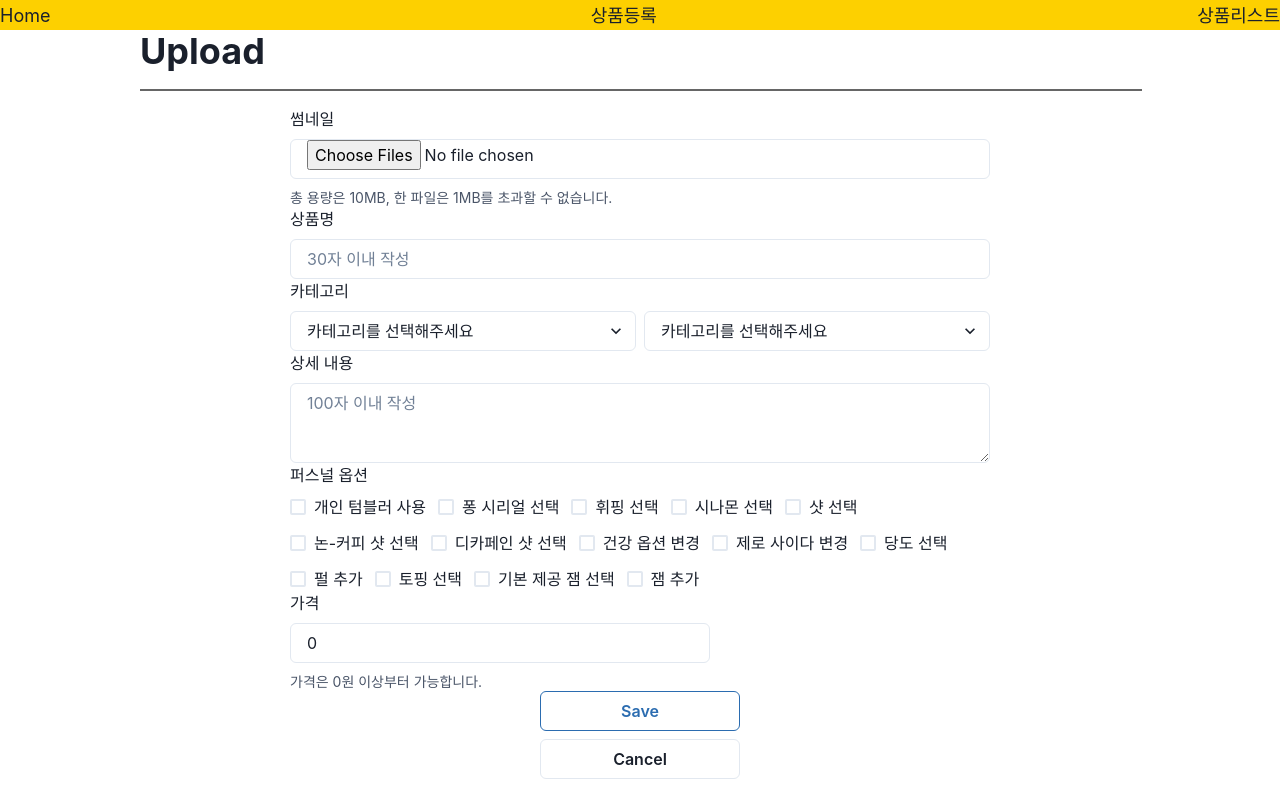
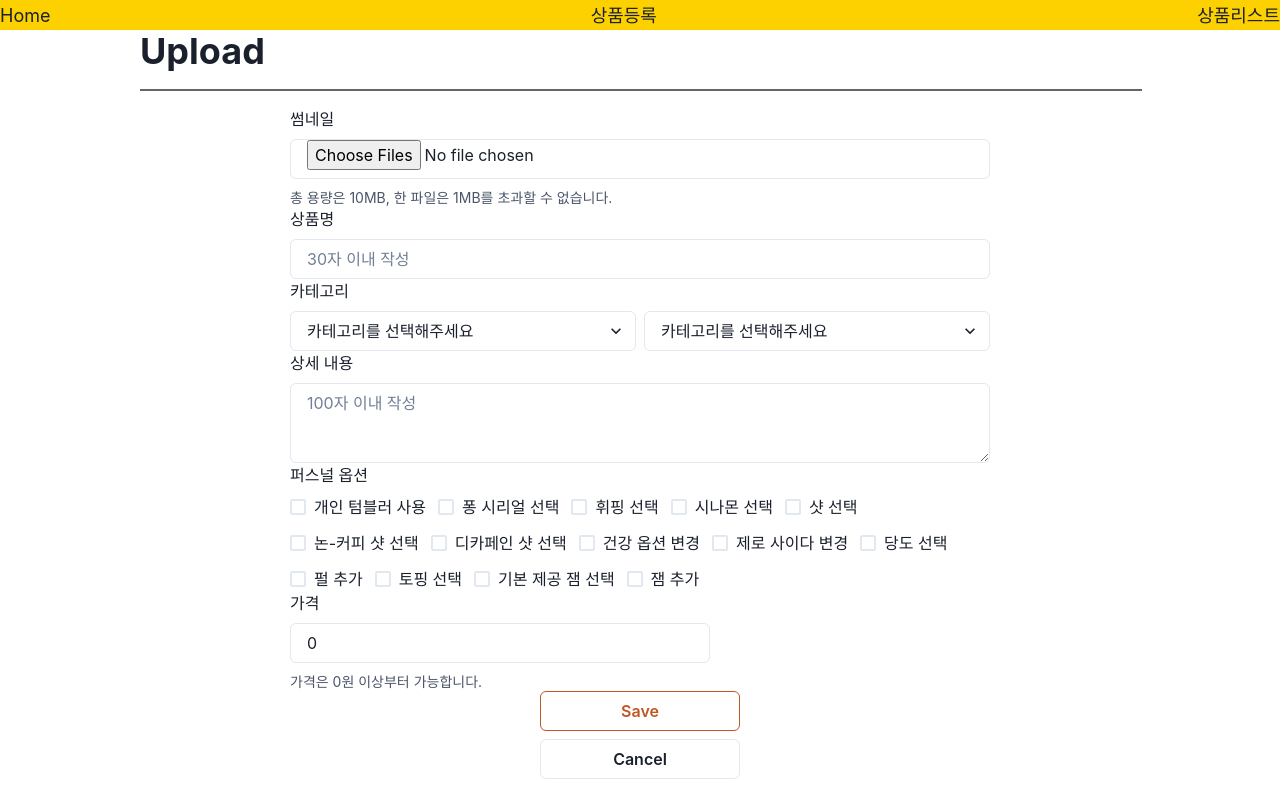
Before and after one commit to huitopia/mega-around, a React (Vite) app in the folder frontend/: page /product in a window 1280 px wide. Built offline with nearby package versions, Linux system fonts and the light colour scheme.

Commit message:
react : 버튼 색상 변경

```diff
--- a/frontend/src/product/ProductUpload.jsx
+++ b/frontend/src/product/ProductUpload.jsx
@@ -178,7 +178,7 @@ export function ProductUpload() {
               <VStack>
                 <Button
                   isLoading={loading}
-                  colorScheme={"blue"}
+                  colorScheme={"orange"}
                   width={"200px"}
                   onClick={handleSaveClick}
                 >
```
